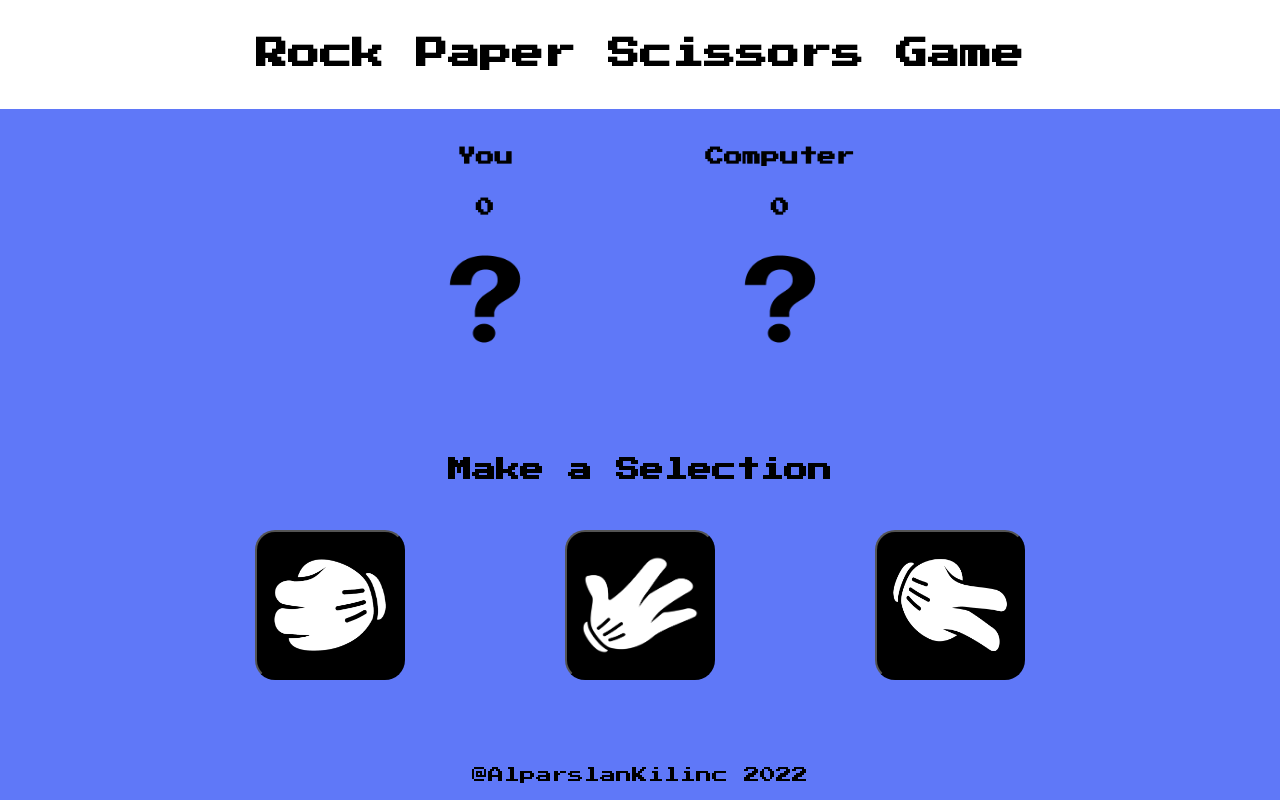
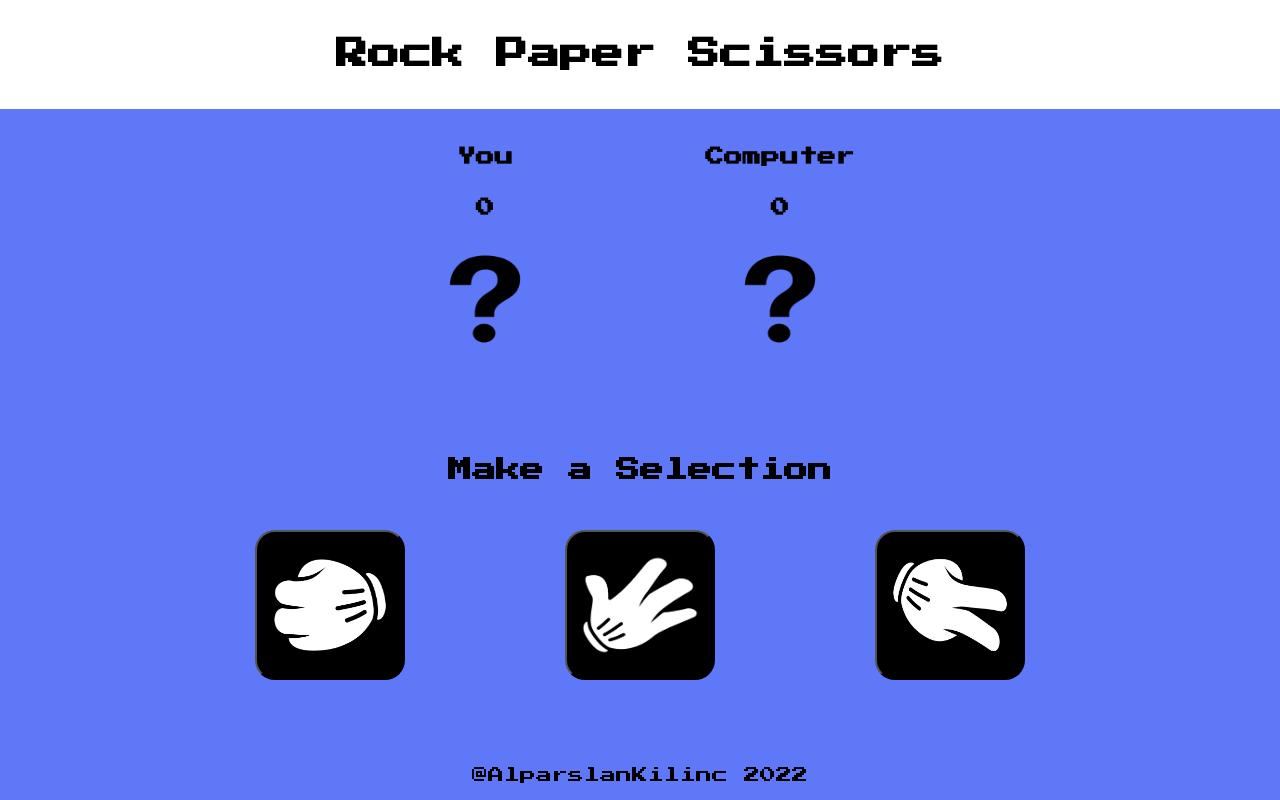
Before and after one commit to AlparslanKilinc/Rock-Paper-Scissors, a plain HTML site: page index.html in a window 1280 px wide. Drawn offline with Linux system fonts and the light colour scheme.

Commit message:
Change Header name

```diff
--- a/index.html
+++ b/index.html
@@ -11,7 +11,7 @@
 </head>
 <body>
     <header>
-        <h1> Rock Paper Scissors Game</h1>
+        <h1> Rock Paper Scissors</h1>
     </header>
 
 
```
